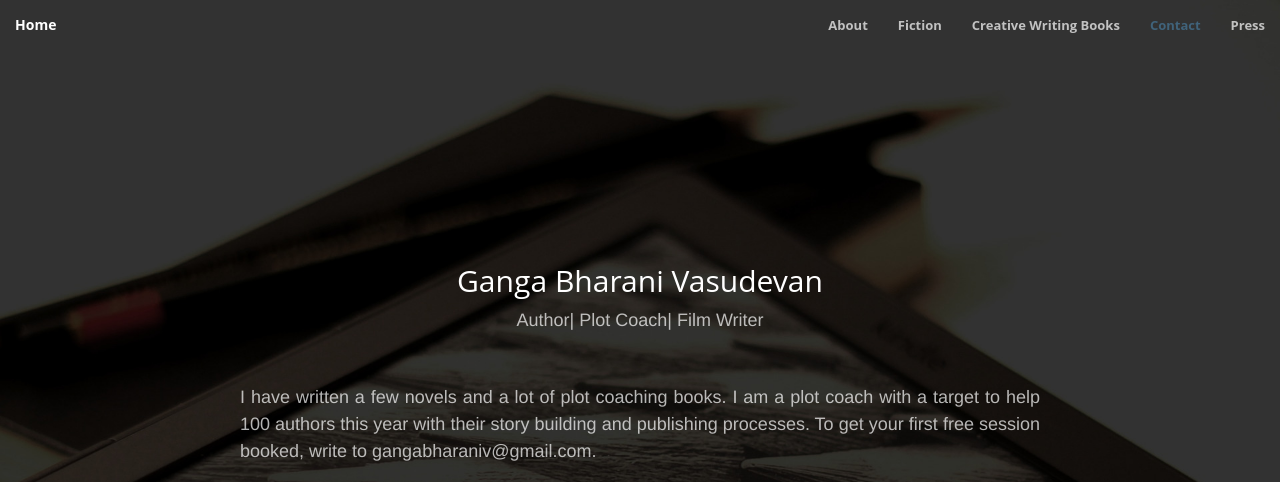
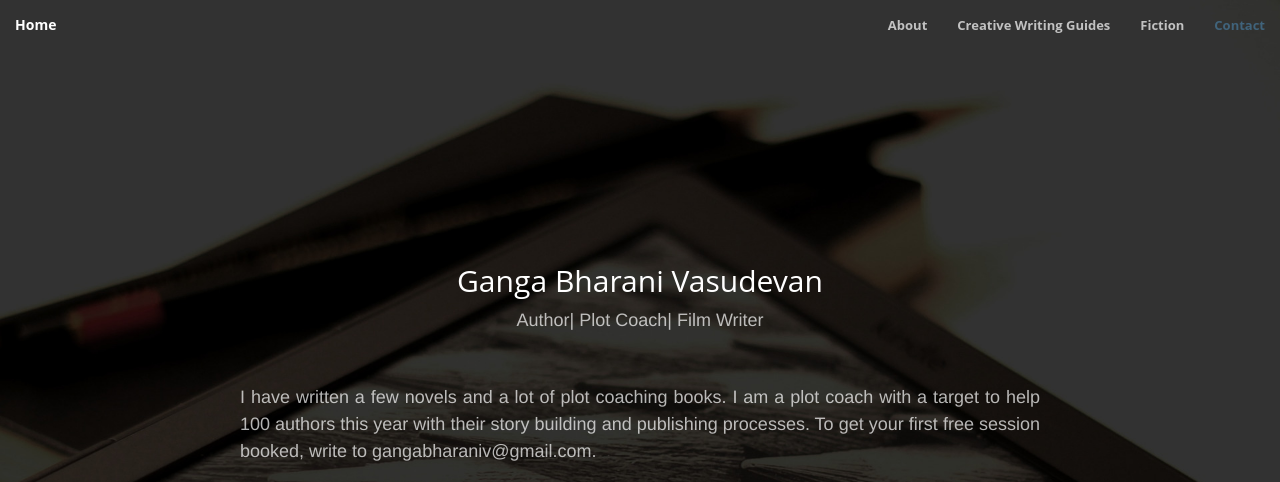
Before and after one commit to gangabharaniv/gangabharaniv.github.io, a plain HTML site: page index.html in a window 1280 px wide. Shown: the top 482 px of the page. Drawn offline with Linux system fonts and the light colour scheme.

Commit message:
Update index.html

```diff
--- a/index.html
+++ b/index.html
@@ -62,17 +62,16 @@
                         <a class="page-scroll" href="#about">About</a>
                     </li>
                     <li>
+                        <a class="page-scroll" href="#kindle">Creative Writing Guides</a>
+                    </li>
+                    <li>
                         <a class="page-scroll" href="#books">Fiction</a>
                     </li>
-                    <li>
-                        <a class="page-scroll" href="#kindle">Creative Writing Books</a>
-                    </li>
+
                     <li>
                         <a class="page-scroll" href="#contact">Contact</a>
                     </li>
-                    <li>
-                        <a class="page-scroll" href="Press.html">Press</a>
-                    </li>
+
                 </ul>
             </div>
             <!-- /.navbar-collapse -->
```
